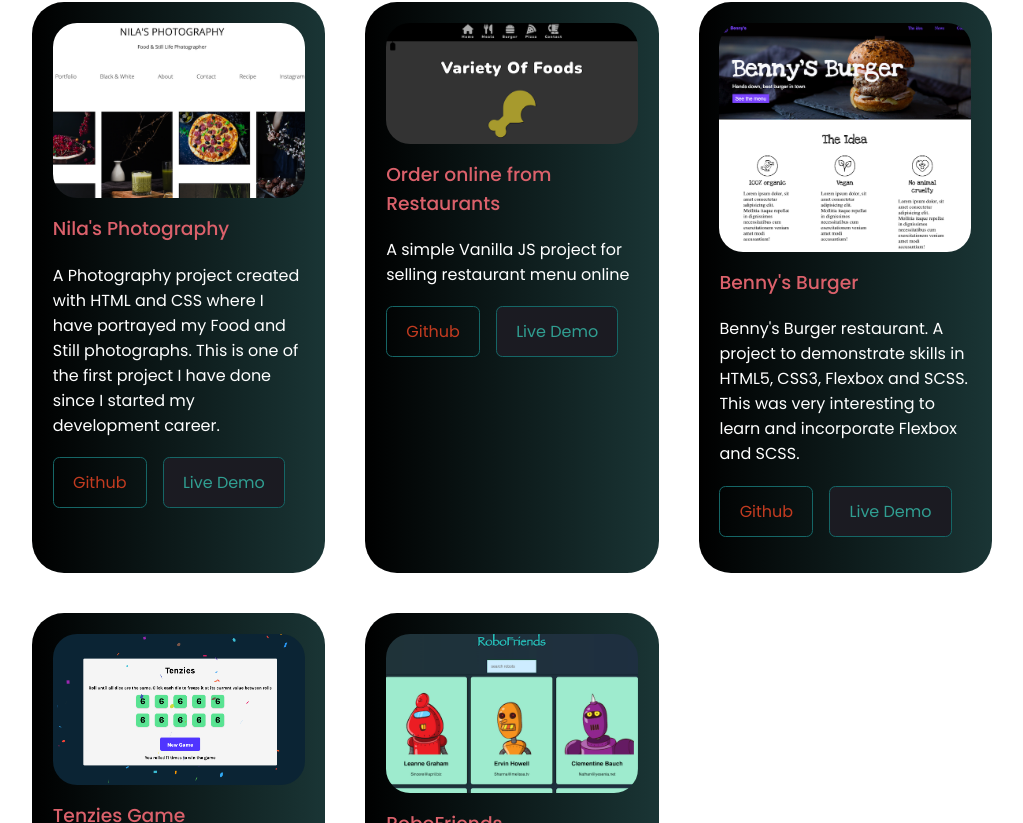
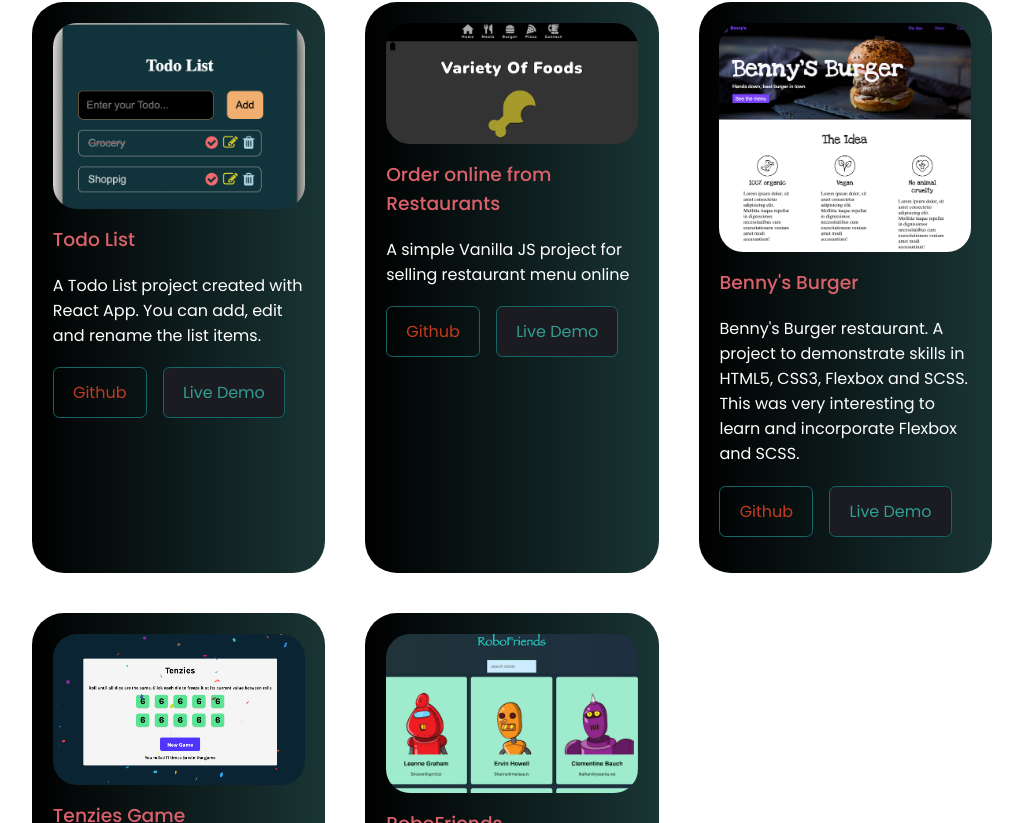
Before and after one commit to nilahomar/react-portfolio, a React (Create React App) app: page / in a window 1280 px wide. Shown: the part 2839-3662 px from the top of the page, without its empty margins (128-1151 px from the left). Built offline with nearby package versions, Linux system fonts and the light colour scheme; no server answers.

Commit message:
new project added

```diff
--- a/src/components/projects/project.js
+++ b/src/components/projects/project.js
@@ -1,19 +1,20 @@
 
-import PhotoProject from "../../assets/photography.png";
+// import PhotoProject from "../../assets/photography.png";
 import foodProject from "../../assets/food-project.png";
 import BurgerProject from "../../assets/burger.png";
 import TenziesGame from "../../assets/tenzies.png";
 import RoboFriends from "../../assets/robofriends.png";
+import TodoList from "../../assets/todo_list.png";
 
 const data = [
   {
     id: 1,
-    image: PhotoProject,
-    title: "Nila's Photography",
+    image: TodoList,
+    title: "Todo List ",
     content:
-      "A Photography project created with HTML and CSS where I have portrayed my Food and Still photographs. This is one of the first project I have done since I started my development career.",
-    github: "https://github.com/nilahomar/dci-project",
-    demo: "https://nilahomar.github.io/dci-project/",
+      "A Todo List project created with React App. You can add, edit and rename the list items.",
+    github: "https://github.com/nilahomar/todo_list",
+    demo: "https://todolistnila.netlify.app/",
   },
   {
     id: 2,
```
Also changed, not shown: src/assets/todo_list.png (added).
